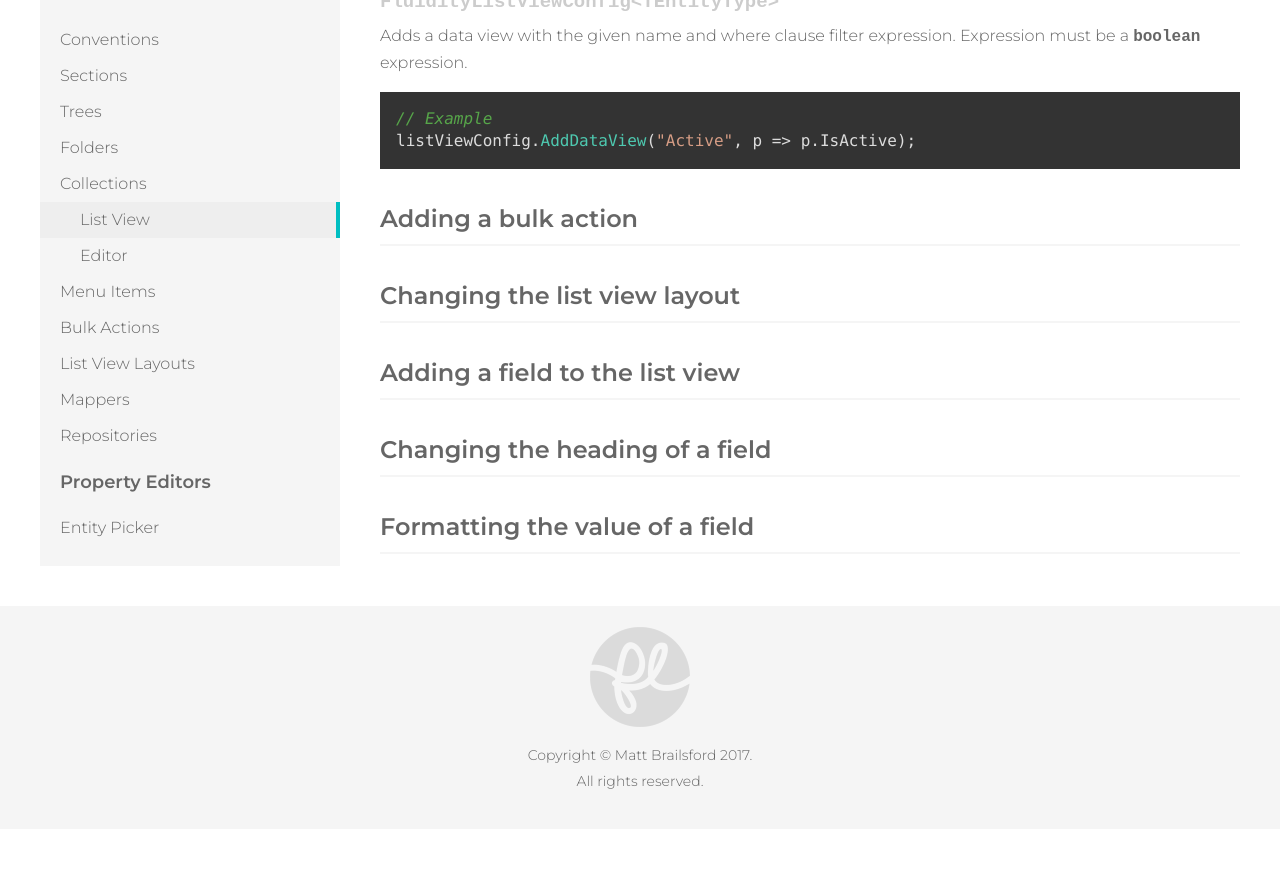
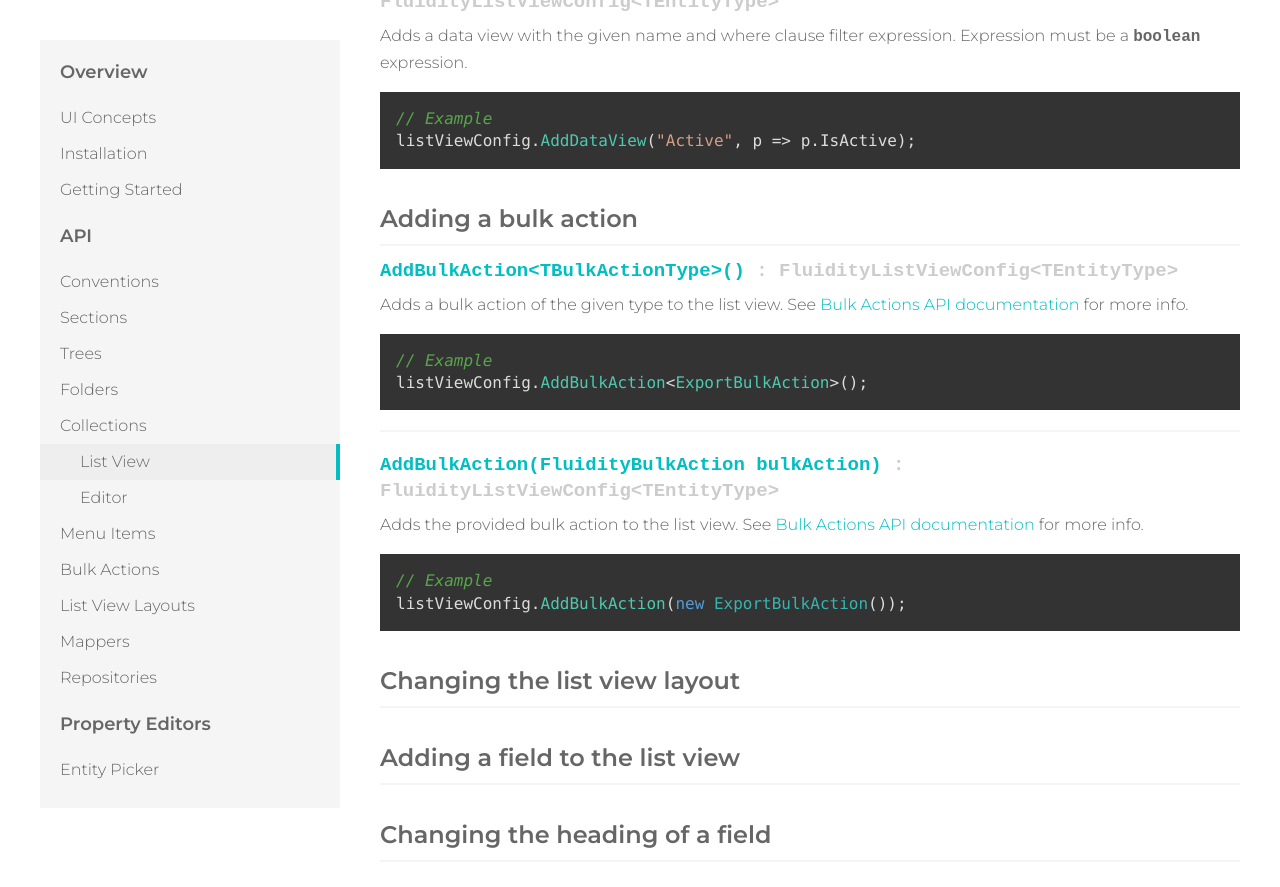
Before and after one commit to mattbrailsford/umbraco-fluidity, a Jekyll site: the page built from docs/_pages/02-api-04-collections-00-list-view.md, in a window 1280 px wide and 900 px high, scrolled down 1528 px. Shown: the top 887 px of the window. Built offline with Jekyll 4.4.1, drawn with Linux system fonts in a browser that asks for light colours; before the commit the page ends 2357 px from its top, so only the background shows below that.

Commit message:
Bulk actions docs

`````diff
--- a/docs/_pages/02-api-04-collections-00-list-view.md
+++ b/docs/_pages/02-api-04-collections-00-list-view.md
@@ -65,6 +65,28 @@
 ### Adding a bulk action
 {: .mt}
 
+#### AddBulkAction&lt;TBulkActionType&gt;() *: FluidityListViewConfig&lt;TEntityType&gt;*
+{: .signature}
+
+Adds a bulk action of the given type to the list view. See [Bulk Actions API documentation]({{ site.baseurl }}/api/bulk-actions/) for more info.
+
+````csharp
+// Example
+listViewConfig.AddBulkAction<ExportBulkAction>();
+````
+
+---
+
+#### AddBulkAction(FluidityBulkAction bulkAction) *: FluidityListViewConfig&lt;TEntityType&gt;*
+{: .signature}
+
+Adds the provided bulk action to the list view. See [Bulk Actions API documentation]({{ site.baseurl }}/api/bulk-actions/) for more info.
+
+````csharp
+// Example
+listViewConfig.AddBulkAction(new ExportBulkAction());
+````
+
 ### Changing the list view layout
 {: .mt}
 
`````
Also changed, not shown: docs/_pages/02-api-04-collections.md (+6 -6 lines).
